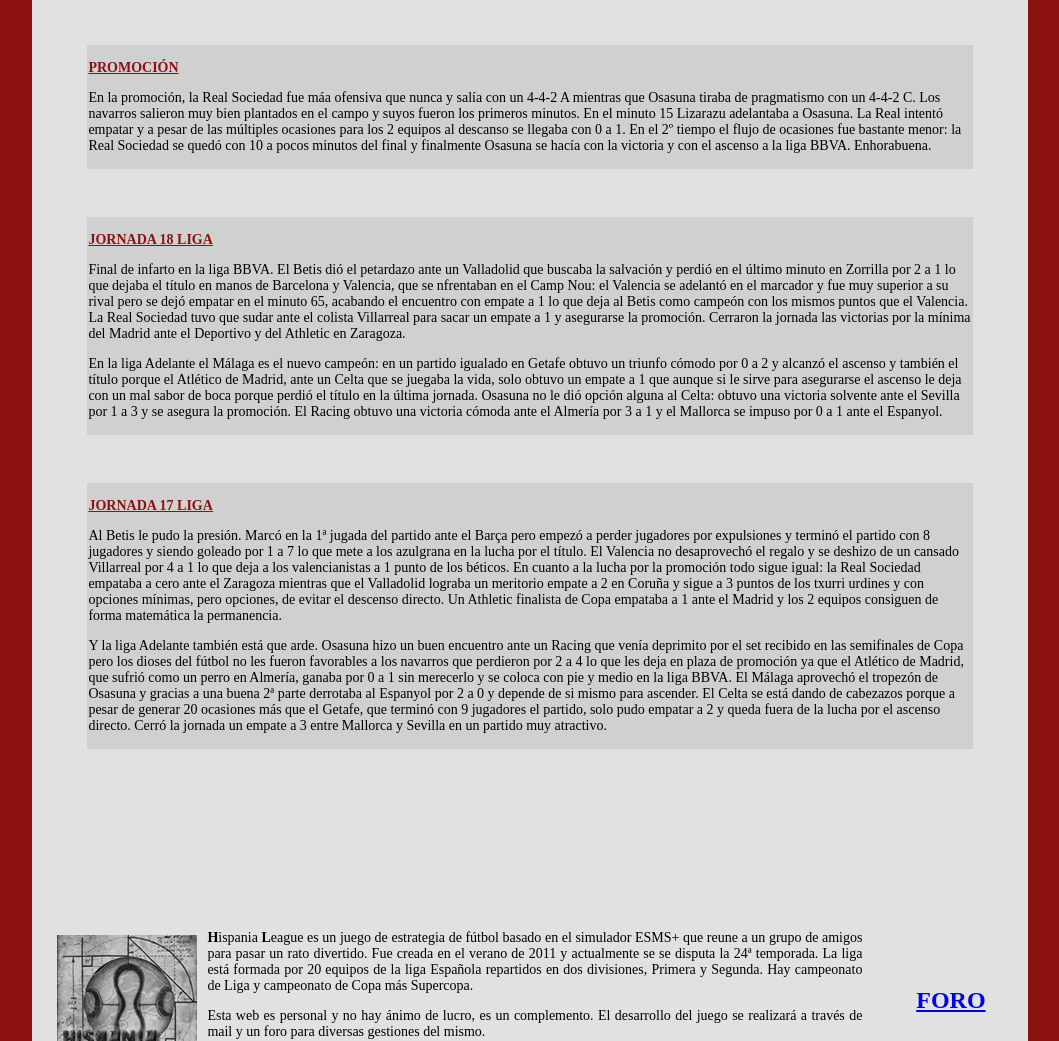
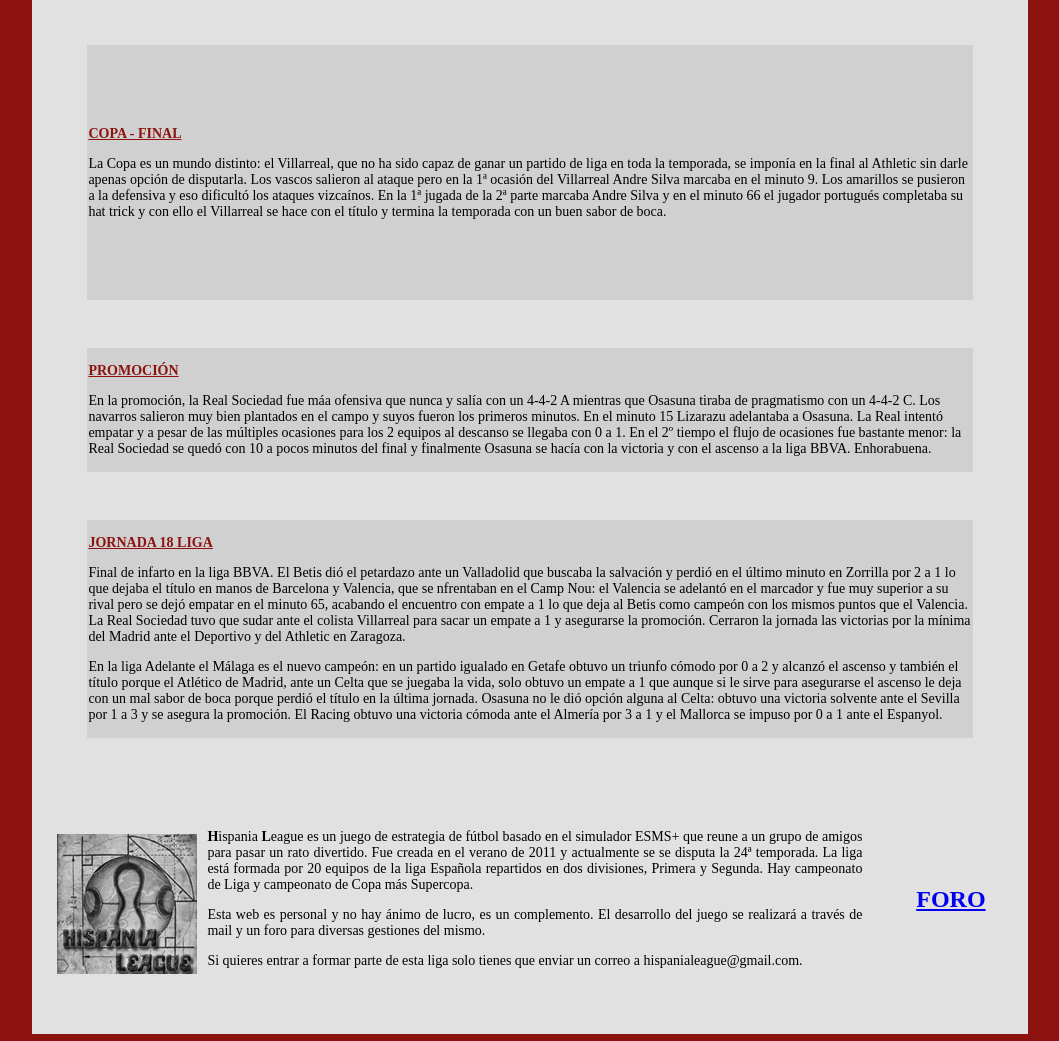
Before and after one commit to hlesms/web, a plain HTML site: page index.html in a window 1280 px wide. Shown: the part 220-1261 px from the top of the page, without its empty margins (110-1169 px from the left). Drawn offline with Linux system fonts and the light colour scheme.

Commit message:
Add files via upload

```diff
--- a/index.html
+++ b/index.html
@@ -47,6 +47,13 @@ body {
           <td align="center" valign="top"><p>&nbsp;</p>
             <table width="90%" border="0">
               <tr>
+                <td height="253" bgcolor="#D0D0D0"><p><strong><font color="#8C120F""><b><u>COPA - FINAL</u></b></font></strong></p>
+                  <p>La Copa es un mundo distinto: el Villarreal, que no ha sido capaz de ganar un partido de liga en toda la temporada, se imponía en la final al Athletic sin darle apenas opción de disputarla. Los vascos salieron al ataque pero en la 1ª ocasión del Villarreal Andre Silva marcaba en el minuto 9. Los amarillos se pusieron a la defensiva y eso dificultó los ataques vizcaínos. En la 1ª jugada de la 2ª parte marcaba Andre Silva y en el minuto 66 el jugador portugués completaba su hat trick y con ello el Villarreal se hace con el título y termina la temporada con un buen sabor de boca.</p></td>
+              </tr>
+            </table>
+            <p>&nbsp;</p>
+            <table width="90%" border="0">
+              <tr>
                 <td bgcolor="#D0D0D0"><p><strong><font color="#8C120F""><b><u>PROMOCIÓN</u></b></font></strong></p>
                   <p>En la promoción, la Real Sociedad fue máa ofensiva que nunca y salía con un 4-4-2 A mientras que Osasuna tiraba de pragmatismo con un 4-4-2 C. Los navarros salieron muy bien plantados en el campo y suyos fueron los primeros minutos. En el minuto 15 Lizarazu adelantaba a Osasuna. La Real intentó empatar y a pesar de las múltiples ocasiones para los 2 equipos al descanso se llegaba con 0 a 1. En el 2º tiempo el flujo de ocasiones fue bastante menor: la Real Sociedad se quedó con 10 a pocos minutos del final y finalmente Osasuna se hacía con la victoria y con el ascenso a la liga BBVA. Enhorabuena.
                     <br />
@@ -62,18 +69,6 @@ body {
                   <p>En la liga Adelante el Málaga es el nuevo campeón: en un partido igualado en Getafe obtuvo un triunfo cómodo por 0 a 2 y alcanzó el ascenso y también el título porque el Atlético de Madrid, ante un Celta que se juegaba la vida, solo obtuvo un empate a 1 que aunque si le sirve para asegurarse el ascenso le deja con un mal sabor de boca porque perdió el título en la última jornada. Osasuna no le dió opción alguna al Celta: obtuvo una victoria solvente ante el Sevilla por 1 a 3 y se asegura la promoción. El Racing obtuvo una victoria cómoda ante el Almería por 3 a 1 y el Mallorca se impuso por 0 a 1 ante el Espanyol.</p></td>
               </tr>
             </table>
-            <p>&nbsp;</p>
-            <table width="90%" border="0">
-              <tr>
-                <td height="253" bgcolor="#D0D0D0"><p><strong><font color="#8C120F""><b><u>JORNADA 17 LIGA</u></b></font></strong></p>
-                  <p>Al Betis le pudo la presión. Marcó en la 1ª jugada del partido ante el Barça pero empezó a perder jugadores por expulsiones y terminó el partido con 8 jugadores y siendo goleado por 1 a 7 lo que mete a los azulgrana en la lucha por el título. El Valencia no desaprovechó el regalo y se deshizo de un cansado Villarreal por 4 a 1 lo que deja a los valencianistas a 1 punto de los béticos. En cuanto a la lucha por la promoción todo sigue igual: la Real Sociedad empataba a cero ante el Zaragoza mientras que el Valladolid lograba un meritorio empate a 2 en Coruña y sigue a 3 puntos de los txurri urdines y con opciones mínimas, pero opciones, de evitar el descenso directo. Un Athletic finalista de Copa empataba a 1 ante el Madrid y los 2 equipos consiguen de forma matemática la permanencia.</p>
-                  <p>Y la liga Adelante también está que arde. Osasuna hizo un buen encuentro ante un Racing que venía deprimito por el set recibido en las semifinales de Copa pero los dioses del fútbol no les fueron favorables a los navarros que perdieron por 2 a 4 lo que les deja en plaza de promoción ya que el Atlético de Madrid, que sufrió como un perro en Almería, ganaba por 0 a 1 sin merecerlo y se coloca con pie y medio en la liga BBVA. El Málaga aprovechó el tropezón de Osasuna y gracias a una buena 2ª parte derrotaba al Espanyol por 2 a 0 y depende de si mismo para ascender. El Celta se está dando de cabezazos porque a pesar de generar 20 ocasiones más que el Getafe, que terminó con 9 jugadores el partido, solo pudo empatar a 2 y queda fuera de la lucha por el ascenso directo. Cerró la jornada un empate a 3 entre Mallorca y Sevilla en un partido muy atractivo. </p>
-                  <p></p></td>
-              </tr>
-            </table>
-            <p>&nbsp;</p>
-            <p>&nbsp;</p>
-            <p>&nbsp;</p>
           <p>&nbsp;</p></td>
         </tr>
       </table>
```
